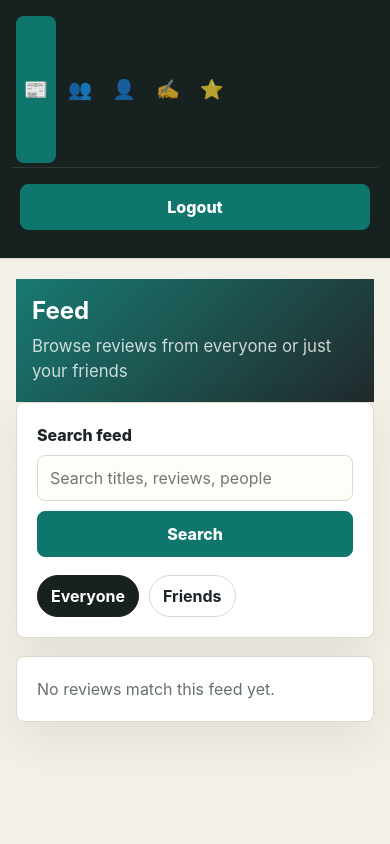
After one commit to harshit1447/review-social, a Django app: page /feed/ in a window 390 px wide. The commit adds this page. Run offline with Django 5.2, Linux system fonts and the light colour scheme; the visitor is signed in with stand-in values (Sample User, id 1); data comes from the database, SQL or seed files in the repository; data that the repository does not hold is empty.

Commit message:
UI Refinement: Landing page, sidebar navigation, and feed layout (#1)
* UI Refinement: Add landing page and update feed view for authentication

* Update URLs for landing page route

* Add landing page and base_app template with sidebar navigation

* Update templates to use new base_app with sidebar navigation

* Add new_review and recommend templates with base_app

* Update CSS with sidebar navigation styles and responsive design

```diff
--- a/posts/static/posts/styles.css
+++ b/posts/static/posts/styles.css
@@ -41,8 +41,133 @@ textarea {
     font: inherit;
 }
 
-.app-shell {
+.app-shell-authenticated {
+    display: grid;
+    grid-template-columns: 220px 1fr;
     min-height: 100vh;
+}
+
+.sidebar {
+    background: var(--surface-strong);
+    border-right: 1px solid var(--line);
+    display: flex;
+    flex-direction: column;
+    padding: 20px 0;
+    position: sticky;
+    top: 0;
+    height: 100vh;
+    overflow-y: auto;
+}
+
+.sidebar-header {
+    padding: 0 16px 24px;
+    border-bottom: 1px solid rgba(255, 255, 255, 0.1);
+}
+
+.sidebar-brand {
+    color: white;
+    display: inline-flex;
+    text-decoration: none;
+}
+
+.sidebar-nav {
+    display: grid;
+    gap: 0;
+    flex: 1;
+    padding: 16px 8px;
+}
+
+.sidebar-link {
+    align-items: center;
+    border-radius: 8px;
+    color: rgba(255, 255, 255, 0.7);
+    cursor: pointer;
+    display: flex;
+    gap: 12px;
+    padding: 12px 16px;
+    text-decoration: none;
+    transition: all 0.2s ease;
+}
+
+.sidebar-link:hover {
+    background: rgba(255, 255, 255, 0.08);
+    color: white;
+}
+
+.sidebar-link.active {
+    background: var(--accent);
+    color: white;
+}
+
+.sidebar-icon {
+    flex: 0 0 24px;
+    font-size: 1.2rem;
+    text-align: center;
+}
+
+.sidebar-label {
+    font-weight: 600;
+    font-size: 0.95rem;
+}
+
+.sidebar-footer {
+    border-top: 1px solid rgba(255, 255, 255, 0.1);
+    padding: 16px 8px;
+}
+
+.sidebar-logout-form {
+    width: 100%;
+}
+
+.sidebar-logout {
+    background: transparent;
+    border: 1px solid rgba(255, 255, 255, 0.2);
+    border-radius: 8px;
+    color: rgba(255, 255, 255, 0.7);
+    cursor: pointer;
+    display: block;
+    font-weight: 600;
+    padding: 10px 16px;
+    text-align: left;
+    width: 100%;
+    transition: all 0.2s ease;
+}
+
+.sidebar-logout:hover {
+    background: rgba(255, 255, 255, 0.08);
+    color: white;
+}
+
+.main-content {
+    display: flex;
+    flex-direction: column;
+    background: var(--bg);
+}
+
+.page-header {
+    background: linear-gradient(135deg, rgba(15, 118, 110, 0.96), rgba(29, 37, 40, 0.98)),
+        radial-gradient(circle at 15% 10%, rgba(216, 155, 40, 0.28), transparent 28%);
+    color: white;
+    padding: 32px 40px;
+}
+
+.page-header h1 {
+    font-size: clamp(1.8rem, 3vw, 3rem);
+    margin: 0 0 8px;
+    line-height: 1.2;
+}
+
+.page-header .page-subtitle {
+    color: rgba(255, 255, 255, 0.78);
+    font-size: 1.05rem;
+    margin: 8px 0 0;
+    max-width: 620px;
+}
+
+.page {
+    max-width: 100%;
+    margin: 0;
+    padding: 26px 40px 48px;
 }
 
 .site-header {
@@ -481,6 +606,50 @@ button[type="submit"] {
 }
 
 @media (max-width: 860px) {
+    .app-shell-authenticated {
+        grid-template-columns: 1fr;
+    }
+
+    .sidebar {
+        position: relative;
+        height: auto;
+        border-right: none;
+        border-bottom: 1px solid var(--line);
+        padding: 12px;
+    }
+
+    .sidebar-nav {
+        display: flex;
+        gap: 4px;
+        padding: 8px 0;
+        flex-wrap: wrap;
+    }
+
+    .sidebar-link {
+        padding: 10px 12px;
+        font-size: 0.9rem;
+    }
+
+    .sidebar-label {
+        display: none;
+    }
+
+    .sidebar-icon {
+        flex: 0 0 auto;
+    }
+
+    .page-header {
+        padding: 24px 24px;
+    }
+
+    .page-header h1 {
+        font-size: 1.5rem;
+    }
+
+    .page {
+        padding: 20px 24px;
+    }
+
     .topbar {
         align-items: flex-start;
         flex-direction: column;
@@ -503,7 +672,10 @@ button[type="submit"] {
 }
 
 @media (max-width: 560px) {
-    .site-header-inner,
+    .page-header {
+        padding: 18px 16px;
+    }
+
     .page {
         padding-left: 16px;
         padding-right: 16px;
@@ -519,4 +691,16 @@ button[type="submit"] {
     .search-row {
         grid-template-columns: 1fr;
     }
+
+    .sidebar-header {
+        display: none;
+    }
+
+    .sidebar-nav {
+        padding: 4px;
+    }
+
+    .sidebar-link {
+        padding: 8px 8px;
+    }
 }
--- /dev/null
+++ b/posts/templates/base_app.html
@@ -0,0 +1,55 @@
+{% load static %}
+<!doctype html>
+<html lang="en">
+<head>
+    <meta charset="utf-8">
+    <meta name="viewport" content="width=device-width, initial-scale=1">
+    <title>{% block title %}Review Social{% endblock %}</title>
+    <link rel="stylesheet" href="{% static 'posts/styles.css' %}">
+</head>
+<body>
+    <div class="app-shell app-shell-authenticated">
+        <aside class="sidebar">
+            <div class="sidebar-header">
+                <a class="sidebar-brand" href="{% url 'feed' %}">
+                    <span class="brand-mark">R</span>
+                </a>
+            </div>
+
+            <nav class="sidebar-nav" aria-label="Main navigation">
+                <a href="{% url 'feed' %}" class="sidebar-link {% if request.resolver_match.url_name == 'feed' %}active{% endif %}">
+                    <span class="sidebar-icon">📰</span>
+                    <span class="sidebar-label">Feed</span>
+                </a>
+                <a href="{% url 'friends' %}" class="sidebar-link {% if request.resolver_match.url_name == 'friends' %}active{% endif %}">
+                    <span class="sidebar-icon">👥</span>
+                    <span class="sidebar-label">Friends</span>
+                </a>
+                <a href="{% url 'profile' %}" class="sidebar-link {% if request.resolver_match.url_name == 'profile' %}active{% endif %}">
+                    <span class="sidebar-icon">👤</span>
+                    <span class="sidebar-label">Profile</span>
+                </a>
+                <a href="{% url 'new_review' %}" class="sidebar-link {% if request.resolver_match.url_name == 'new_review' %}active{% endif %}">
+                    <span class="sidebar-icon">✍️</span>
+                    <span class="sidebar-label">Post</span>
+                </a>
+                <a href="{% url 'recommend' %}" class="sidebar-link {% if request.resolver_match.url_name == 'recommend' %}active{% endif %}">
+                    <span class="sidebar-icon">⭐</span>
+                    <span class="sidebar-label">Recommend</span>
+                </a>
+            </nav>
+
+            <div class="sidebar-footer">
+                <form method="post" action="{% url 'account_logout' %}" class="sidebar-logout-form">
+                    {% csrf_token %}
+                    <button type="submit" class="sidebar-logout">Logout</button>
+                </form>
+            </div>
+        </aside>
+
+        <main class="main-content">
+            {% block content %}{% endblock %}
+        </main>
+    </div>
+</body>
+</html>
--- a/posts/templates/posts/feed.html
+++ b/posts/templates/posts/feed.html
@@ -1,16 +1,12 @@
-{% extends "base.html" %}
+{% extends "base_app.html" %}
 
 {% block title %}Feed | Review Social{% endblock %}
-{% block page_title %}Feed{% endblock %}
-{% block page_subtitle %}The center of the app: search reviews, browse everyone, or narrow it to people you follow.{% endblock %}
 
 {% block content %}
-    <section class="app-tabs" aria-label="App sections">
-        <a class="tab-link active" href="{% url 'feed' %}">Feed</a>
-        {% if user.is_authenticated %}
-            <a class="tab-link" href="{% url 'friends' %}">Friends</a>
-            <a class="tab-link" href="{% url 'profile' %}">Profile</a>
-        {% endif %}
+    <div class="page">
+        <section class="page-header">
+            <h1>Feed</h1>
+            <p class="page-subtitle">Browse reviews from everyone or just your friends</p>
         </section>
 
         <section class="toolbar card">
@@ -53,4 +49,5 @@
                 </div>
             {% endfor %}
         </section>
+    </div>
 {% endblock %}
--- a/posts/urls.py
+++ b/posts/urls.py
@@ -2,7 +2,8 @@ from django.urls import path
 from . import views
 
 urlpatterns = [
-    path("", views.feed, name="feed"),
+    path("", views.landing, name="landing"),
+    path("feed/", views.feed, name="feed"),
     path("signup/", views.signup, name="signup"),
     path("friends/", views.friends, name="friends"),
     path("friends/add/<int:user_id>/", views.add_friend, name="add_friend"),
--- a/posts/views.py
+++ b/posts/views.py
@@ -8,7 +8,16 @@ from .forms import RecommendationForm, ReviewForm, SignUpForm
 from .models import Friendship, Item, Recommendation, Review
 
 
+def landing(request):
+    if request.user.is_authenticated:
+        return redirect("feed")
+    return render(request, "landing.html")
+
+
 def feed(request):
+    if not request.user.is_authenticated:
+        return redirect("account_login")
+
     friends_only = request.GET.get("filter") == "friends"
     query = request.GET.get("q", "").strip()
     friend_ids = []
```
Also changed, not shown: posts/templates/landing.html (added, +34 -0 lines), posts/templates/posts/friends.html (+6 -8 lines), posts/templates/posts/new_review.html (+8 -4 lines), posts/templates/posts/profile.html (+6 -8 lines), posts/templates/posts/recommend.html (+8 -4 lines). Lines whose indentation alone changed are shown as unchanged.
